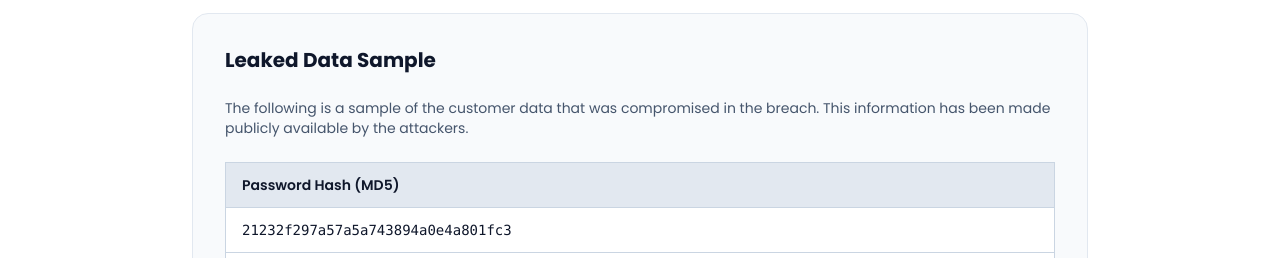
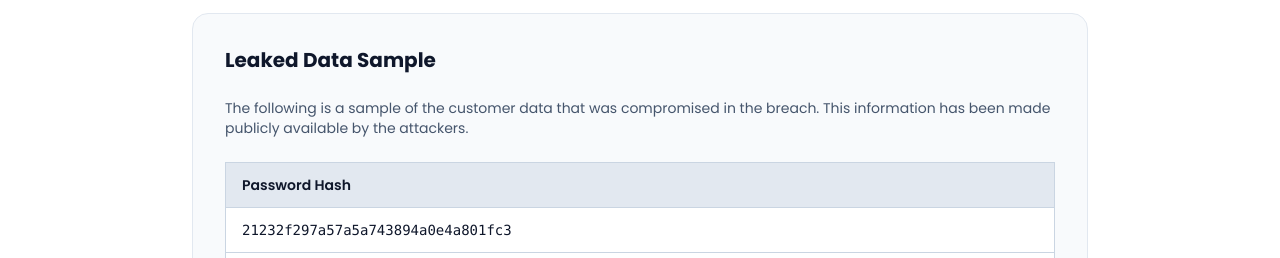
Before and after one commit to kOaDT/oss-oopssec-store, a Next.js app: page /news in a window 1280 px wide. Shown: the part 925-1183 px from the top of the page. Built offline with nearby package versions, Linux system fonts and the light colour scheme; no server answers; the database is empty.

Commit message:
content: remove md5 mention in news page

```diff
--- a/app/news/page.tsx
+++ b/app/news/page.tsx
@@ -103,7 +103,7 @@ export default function News() {
                   <thead>
                     <tr className="bg-slate-200 dark:bg-slate-700">
                       <th className="border border-slate-300 px-4 py-3 text-left text-sm font-semibold text-slate-900 dark:border-slate-600 dark:text-slate-100">
-                        Password Hash (MD5)
+                        Password Hash
                       </th>
                     </tr>
                   </thead>
```
